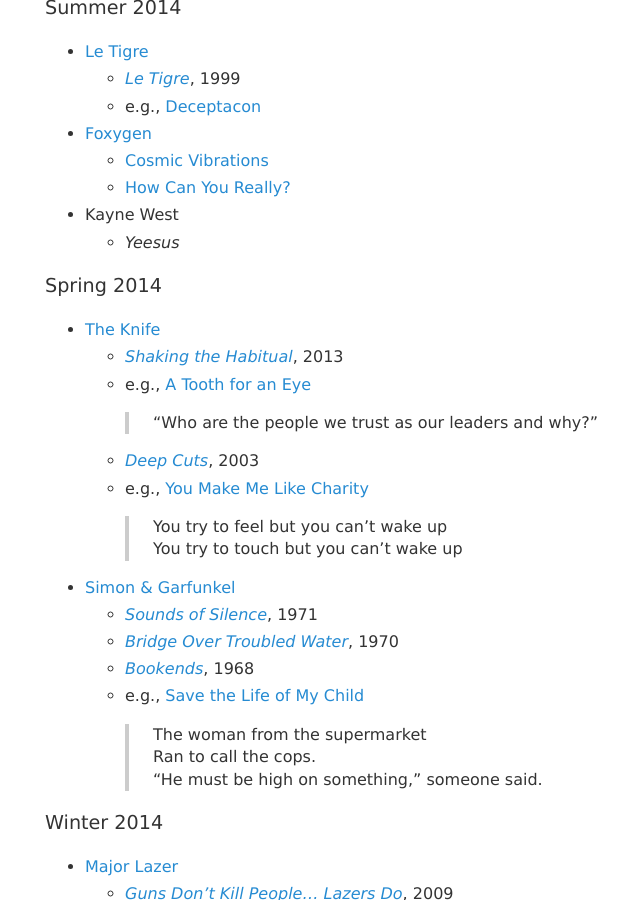
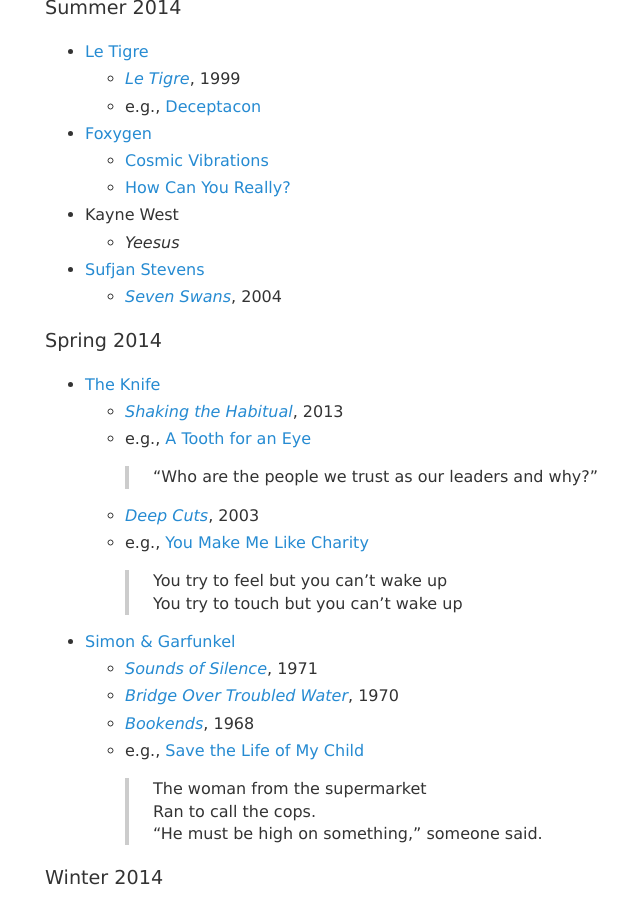
Before and after one commit to coltongrainger/blog, a Jekyll site: the page built from _posts/2017-12-14-music-log.md, in a window 1280 px wide and 900 px high, scrolled down 8229 px. Shown: the whole window, without its empty margins (275-915 px from the left). Built offline with Jekyll 4.4.1, drawn with Linux system fonts in a browser that asks for light colours; our own code applies the rules of GitHub Pages for plain Markdown files; some of the changed text lies outside the part shown.

Commit message:
sufjan for old music

```diff
--- a/_posts/2017-12-14-music-log.md
+++ b/_posts/2017-12-14-music-log.md
@@ -305,6 +305,8 @@
   - [How Can You Really?](https://www.youtube.com/watch?v=PqW7EfA3VWE)
 - Kayne West
   - *Yeesus*
+- [Sufjan Stevens](https://en.wikipedia.org/wiki/Sufjan_Stevens)
+  - *[Seven Swans](https://en.wikipedia.org/wiki/Seven_Swans)*, 2004
 
 ### Spring 2014
 
@@ -395,6 +397,8 @@
   - *[Prospect Hummer](https://en.wikipedia.org/wiki/Prospect_Hummer)*, 2005
   - *[Water Curses](https://en.wikipedia.org/wiki/Water_Curses)*, 2008
   - *[Fall Be Kind](https://en.wikipedia.org/wiki/Fall_Be_Kind)*, 2009
+- [Sufjan Stevens](https://en.wikipedia.org/wiki/Sufjan_Stevens)
+  - *[The Age of Adz](https://en.wikipedia.org/wiki/The_Age_of_Adz)*, 2010
 
 ### 2010
 
```
